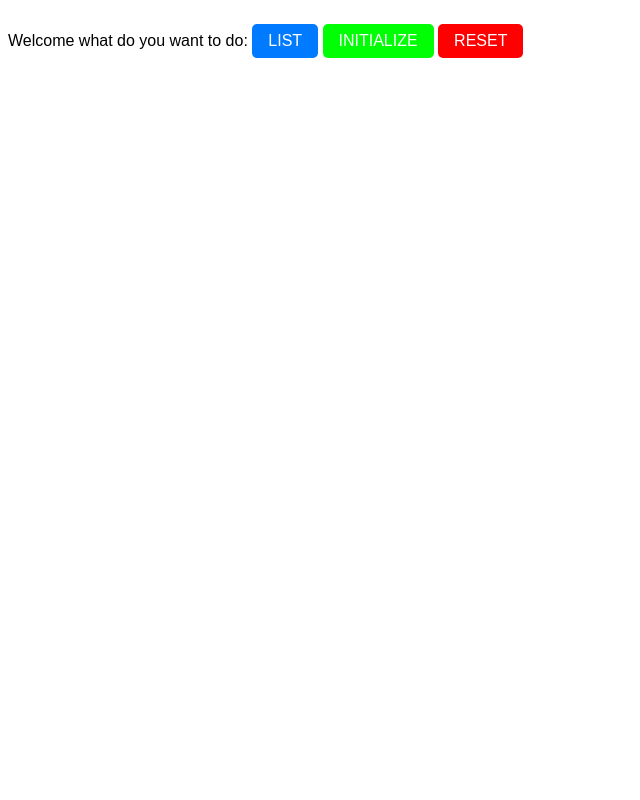
After one commit to migurlduqui/TFGExtension, a Flask app: template Server/Control/templates/home.html in a window 1280 px wide. The commit adds this page. Shown: the whole page, without its empty margins (0-640 px from the left). Run offline with Flask 3, Linux system fonts and the light colour scheme; the template is opened without the code that fills it, so the values that code supplies are empty.

Commit message:
new file:   DB.sqlite 	deleted:    Server/Control/files/msgbox.vbs 	deleted:    Server/Control/files/text.txt 	new file:   Server/Control/static/CSS/home.css 	modified:   Server/Control/static/CSS/list.css 	deleted:    Server/Control/templates/1.html 	new file:   Server/Control/templates/home.html 	modified:   Server/Control/templates/list.html 	modified:   Server/__pycache__/app.cpython-37.pyc 	modified:   Server/app.py 	new file:   Server/requierments.txt 	deleted:    Short_Extensions/Short_Weak_System/content_script.js 	modified:   Short_Extensions/Short_Weak_System/manifest.json

```diff
--- a/Server/Control/files/text.txt
+++ /dev/null
@@ -1 +0,0 @@
-ESTE ES UN ARCHIVO CUALQUIERA
--- /dev/null
+++ b/Server/Control/static/CSS/home.css
@@ -0,0 +1,49 @@
+
+/* Apply a global font family */
+body {
+    font-family: Arial, sans-serif;
+  }
+
+  /* Style the "ADD" link */
+  a[href*="list"] {
+    color: #fff;
+    background-color: #007bff;
+    padding: 8px 16px;
+    border-radius: 5px;
+    text-decoration: none;
+    display: inline-block;
+    margin-top: 16px;
+  }
+  a[href*="initialize"] {
+    color: #fff;
+    background-color: #00ff04;
+    padding: 8px 16px;
+    border-radius: 5px;
+    text-decoration: none;
+    display: inline-block;
+    margin-top: 16px;
+  }
+  a[href*="reset"] {
+    color: #fff;
+    background-color: #ff0000;
+    padding: 8px 16px;
+    border-radius: 5px;
+    text-decoration: none;
+    display: inline-block;
+    margin-top: 16px;
+  }
+  /* Style the "Empty" message */
+  p {
+    font-style: italic;
+    color: #999;
+  }
+
+
+  /* Add a scroll bar when the content overflows */
+  td:nth-child(6) {
+    overflow-x: auto;
+  }
+
+  td:nth-child(7) {
+    overflow-y: auto;
+  }
--- a/Server/Control/templates/1.html
+++ /dev/null
@@ -1,3 +0,0 @@
-<h1>State phase for each uid:</h1>
-
-<p>None, so Myshelf: <input> </p>
--- /dev/null
+++ b/Server/Control/templates/home.html
@@ -0,0 +1,6 @@
+<link rel="stylesheet" type="text/css" href={{ url_for('static', filename='css/home.css') }}>
+
+Welcome what do you want to do:
+<a href="{{ url_for( "list" ) }}">LIST</a>
+<a href="{{ url_for( "initialize" ) }}">INITIALIZE</a>
+<a href="{{ url_for( "reset" ) }}">RESET</a>
--- a/Server/Control/templates/list.html
+++ b/Server/Control/templates/list.html
@@ -28,8 +28,8 @@
         <td>{{row[7]}}</td>
 
         <td>
-            <a href="{{ url_for( "edit", number=row[0] ) }}">EDIT</a> |
-            <a href="{{ url_for( "delete", number=row[0] ) }}">DELETE</a> |
+            <a href="{{ url_for( "edit", number=row[0] ) }}">EDIT</a>
+            <a href="{{ url_for( "delete", number=row[0] ) }}">DELETE</a>
             <a href="{{ url_for( "get_data", uid=row[0] ) }}", download="test.txt">Download</a>
         </td>
     </tr>
@@ -39,3 +39,4 @@
 Empty</br>
 {% endif %}
 <a href="{{ url_for( "add" ) }}">ADD</a>
+<a href="{{ url_for( "reset" ) }}">RESET</a>
--- a/Server/app.py
+++ b/Server/app.py
@@ -65,14 +65,20 @@ route("/control_server") is used has a default post web for testing purposes
 @app.route("/") #Root route for testing, not in use
 def hello_world():
 
-    return flask.redirect(flask.url_for("list"), code=302)
+    return flask.render_template("home.html")
 
 #Create or restart DB and all other logger file
 @app.route("/initialize")
 def initialize():
     create_database()
-    return "Redoing all"
+    return "Initialicing Database"
 
+@app.route("/reset")
+def reset():
+    os.remove(DB_PATH)
+    f = open(DB_PATH,"x")
+    f.close()
+    return flask.redirect(flask.url_for("initialize"), code=302)
 
 
 #Default Post route
@@ -156,6 +162,11 @@ route /alldata/<int:uid> Downlaods all information of a particular UID in a orde
 
 
 def create_database(): #The creation of the DATABASE, does not drop all information when restarted
+    try:
+        f = open(DB_PATH, "x")
+        f.close()
+    except:
+        print("file already there")
     conn = sql.connect(DB_PATH)
     cur = conn.cursor()
     #Users Table, store UID and general attack information, obj = Objective_URL_download, tar = Target_URL_Download, nam = Name_Download
```
Also changed, not shown: Server/Control/static/CSS/list.css (+9 -1 lines), Server/requierments.txt (added, +28 -0 lines), DB.sqlite (added), Short_Extensions/Short_Weak_System/content_script.js (deleted), Short_Extensions/Short_Weak_System/manifest.json, 1 other file.
